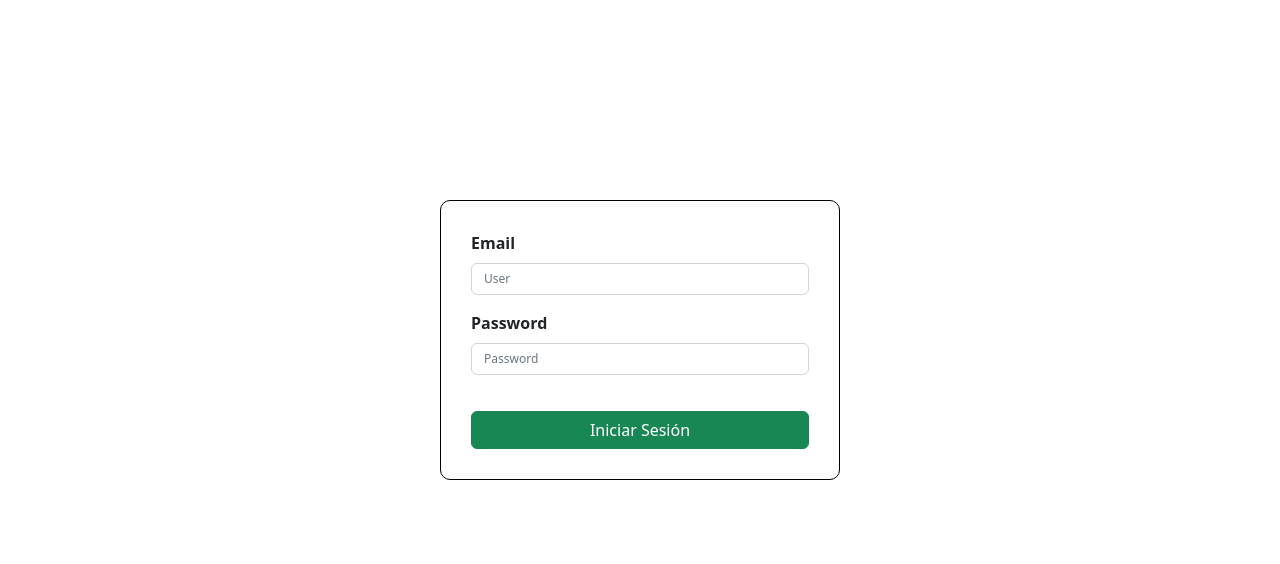
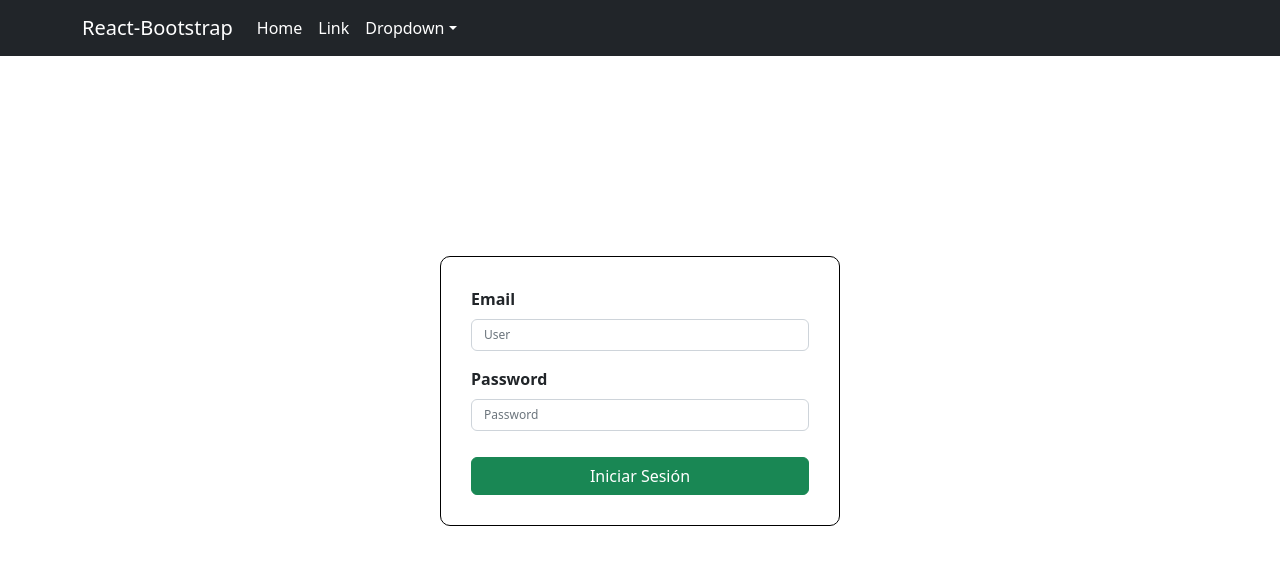
Before and after one commit to Dev-Joshua/Desarrollo-Web-Ciclo-4, a React (Create React App) app: page / in a window 1280 px wide. Shown: the top 564 px of the page. Built offline with nearby package versions, Linux system fonts and the light colour scheme.

Commit message:
creo componente para el navbar

```diff
--- a/src/App.js
+++ b/src/App.js
@@ -3,11 +3,13 @@ import "./App.css";
 import "bootstrap/dist/css/bootstrap.min.css";
 import { Container } from "react-bootstrap";
 import Login from "./components/login/login";
+import Navbar from "./components/navbar/navbar";
 
 //<Login /> para llamar los componentes
 function App() {
   return (
     <div className="App">
+      <Navbar />
       <Container>
         <Login />
       </Container>
--- /dev/null
+++ b/src/components/login/login.css
@@ -0,0 +1,27 @@
+* {
+  margin: 0;
+  padding: 0;
+  box-sizing: border-box;
+}
+
+#login-container {
+  margin-top: 200px;
+  width: 400px;
+  border: 1px solid #000;
+  padding: 30px;
+  border-radius: 10px;
+}
+#login-container button,
+#login-container form {
+  width: 100%;
+}
+#login-container button {
+  margin-top: 10px;
+}
+.form-label {
+  float: left;
+  font-weight: bold;
+}
+#login-container .form-control {
+  font-size: 12px;
+}
--- a/src/components/login/login.js
+++ b/src/components/login/login.js
@@ -1,5 +1,6 @@
 import React from "react";
 import { Container, Form, Button } from "react-bootstrap";
+import "./login.css";
 
 export default class login extends React.Component {
   constructor(props) {
@@ -16,38 +17,23 @@ export default class login extends React.Component {
 
   render() {
     return (
-      <Container
-        id="login-container"
-        style={{
-          marginTop: 200,
-          width: "400px",
-          border: "1px solid #000",
-          padding: "30px",
-          borderRadius: 10,
-        }}
-      >
+      <Container id="login-container">
         <Form>
           <Form.Group className="mb-3" controlId="formBasicEmail">
-            <Form.Label style={{ float: "left", fontWeight: "bold" }}>
-              Email
-            </Form.Label>
+            <Form.Label className="label">Email</Form.Label>
             <Form.Control
               //Proceso para capturar el dato(usuario)
               onChange={(e) => this.setState({ usuario: e.target.value })}
               placeholder="User"
-              style={{ fontSize: "12px" }}
             />
             {/* {this.state.usuario} */}
           </Form.Group>
 
           <Form.Group className="mb-3" controlId="formBasicPassword">
-            <Form.Label style={{ float: "left", fontWeight: "bold" }}>
-              Password
-            </Form.Label>
+            <Form.Label>Password</Form.Label>
             <Form.Control
               type="password"
               placeholder="Password"
-              style={{ fontSize: "12px" }}
               onChange={(e) => this.setState({ pass: e.target.value })}
             />
             {/* {this.state.pass} */}
@@ -55,7 +41,6 @@ export default class login extends React.Component {
           <Button
             variant="success"
             type="submit"
-            style={{ marginTop: 20, width: "100%" }}
             //Cuando le de click haga algo con ese evento
             onClick={() => {
               this.iniciarSesion();
--- /dev/null
+++ b/src/components/navbar/navbar.css
@@ -0,0 +1,4 @@
+.navbar-brand,
+.navbar-expand-lg .navbar-collapse .nav-link {
+  color: #fff;
+}
--- /dev/null
+++ b/src/components/navbar/navbar.js
@@ -0,0 +1,40 @@
+import React from "react";
+import { Container, Navbar, Nav, NavDropdown } from "react-bootstrap";
+import "./navbar.css";
+
+export default class menu extends React.Component {
+  constructor(props) {
+    super(props);
+    this.state = {};
+  }
+
+  render() {
+    return (
+      <Navbar bg="dark" expand="lg">
+        <Container>
+          <Navbar.Brand href="#home">React-Bootstrap</Navbar.Brand>
+          <Navbar.Toggle aria-controls="basic-navbar-nav" />
+          <Navbar.Collapse id="basic-navbar-nav">
+            <Nav className="me-auto">
+              <Nav.Link href="#home">Home</Nav.Link>
+              <Nav.Link href="#link">Link</Nav.Link>
+              <NavDropdown title="Dropdown" id="basic-nav-dropdown">
+                <NavDropdown.Item href="#action/3.1">Action</NavDropdown.Item>
+                <NavDropdown.Item href="#action/3.2">
+                  Another action
+                </NavDropdown.Item>
+                <NavDropdown.Item href="#action/3.3">
+                  Something
+                </NavDropdown.Item>
+                <NavDropdown.Divider />
+                <NavDropdown.Item href="#action/3.4">
+                  Separated link
+                </NavDropdown.Item>
+              </NavDropdown>
+            </Nav>
+          </Navbar.Collapse>
+        </Container>
+      </Navbar>
+    );
+  }
+}
```
